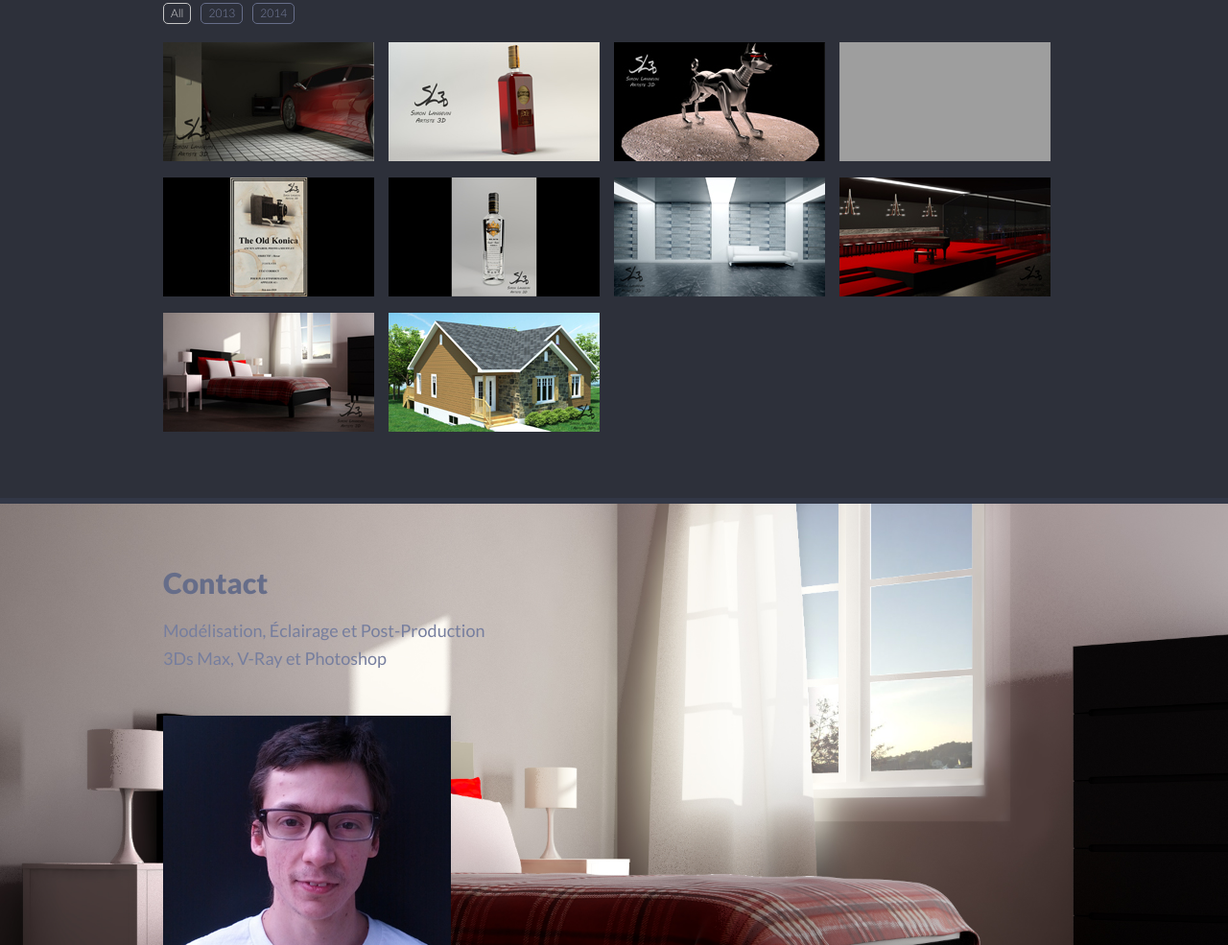
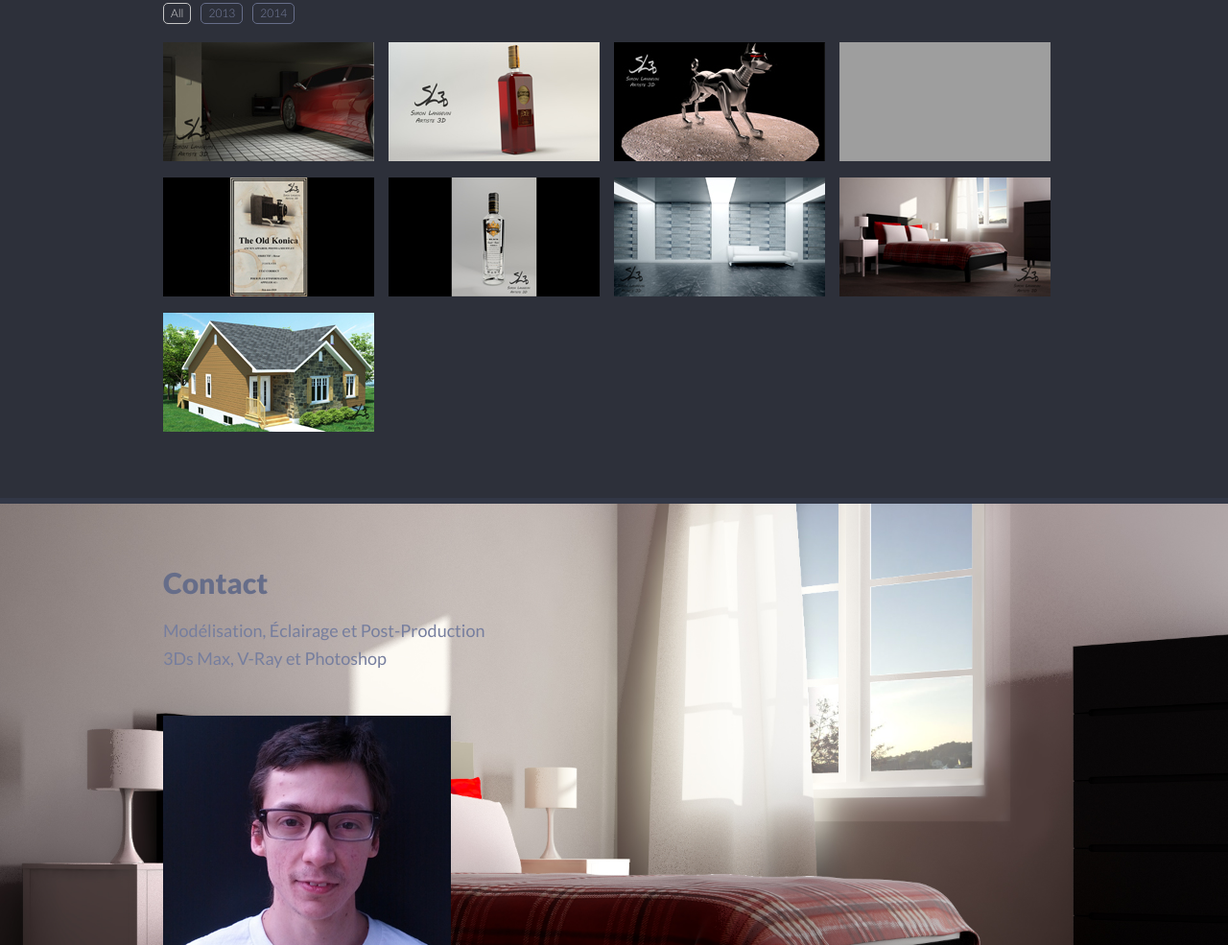
Before and after one commit to SimonLangevin/simonlangevin.github.io, a plain HTML site: page index.html in a window 1280 px wide. Shown: the part 962-1947 px from the top of the page at 96% size. Drawn offline with Linux system fonts and the light colour scheme; grey boxes are pictures that could not be loaded; a script that the page names is missing.

Commit message:
del image

```diff
--- a/index.html
+++ b/index.html
@@ -120,12 +120,6 @@
 						</a>
 					</li>
 
-					<li data-id="id-8" data-type="2014">
-						<a href="images/Projet2014/PianoBar_Final.jpg" rel="prettyPhoto[portfolio]">
-							<img src="images/thumbnails/img8.jpg" width="220" height="124" alt="#" />
-						</a>
-					</li>
-
 					<li data-id="id-9" data-type="2014">
 						<a href="images/Projet2014/Chambre_Final.jpg" rel="prettyPhoto[portfolio]">
 							<img src="images/thumbnails/img9.jpg" width="220" height="124" alt="#" />
```
Also changed, not shown: images/Projet2014/PianoBar_Final.jpg (deleted).
